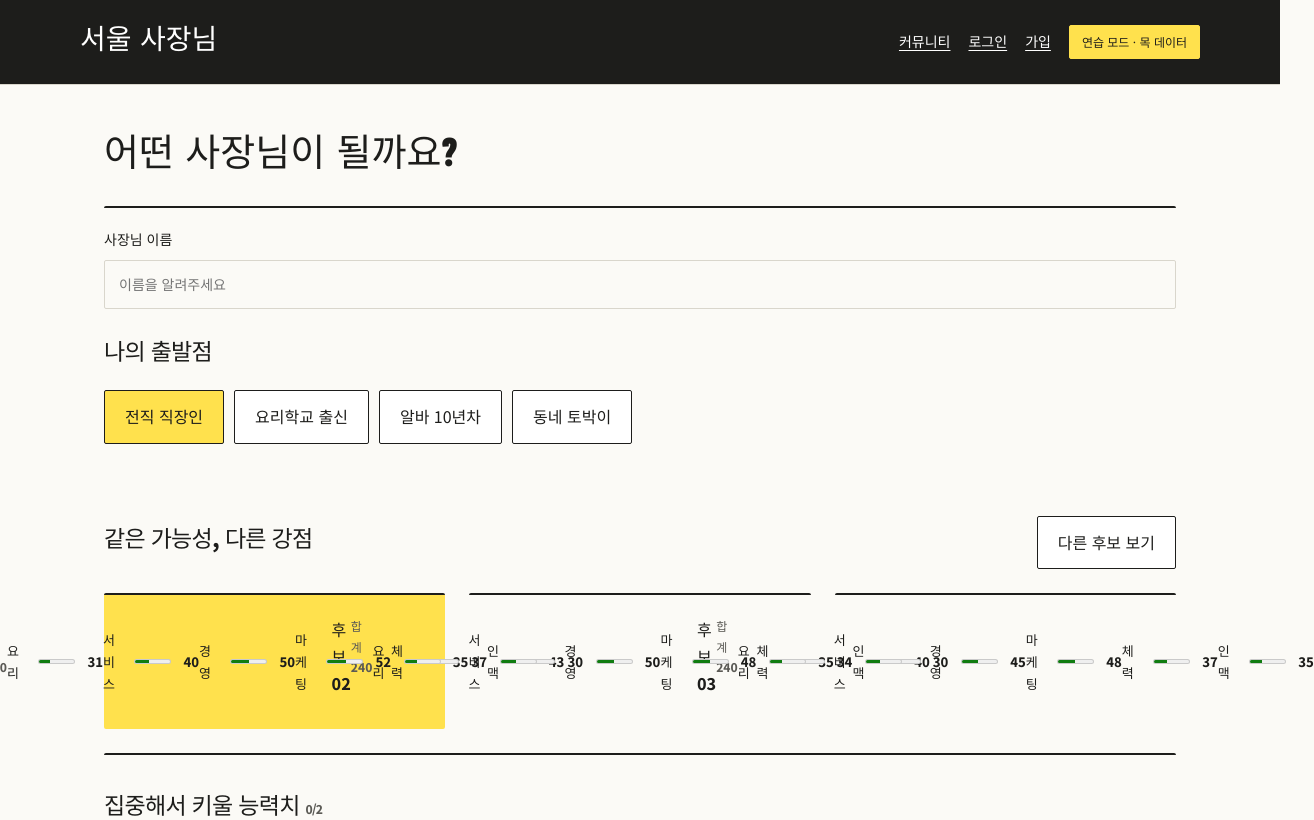
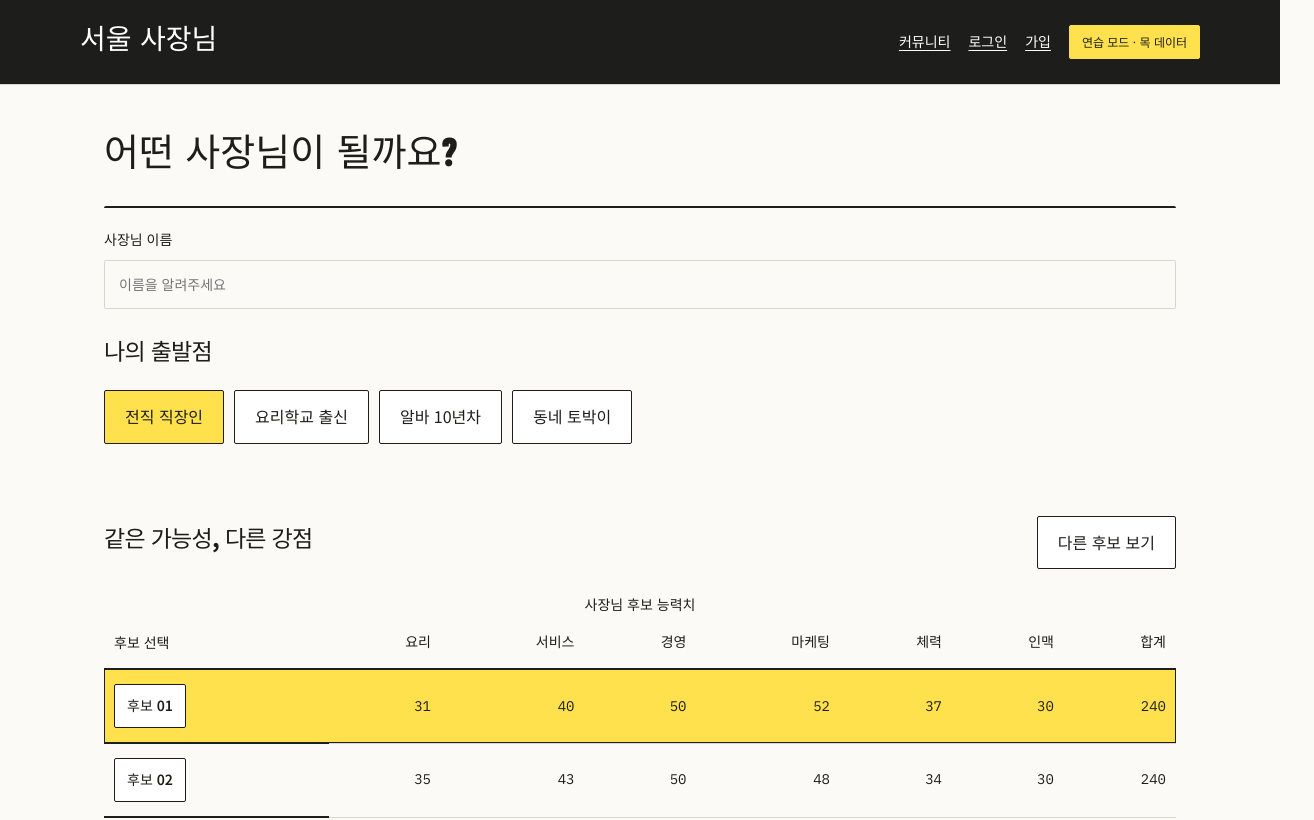
Before and after one commit to seah1006/seoul-startup-sim, a React (Vite) app in the folder frontend/: page /new in a window 1280 px wide. Shown: the top 820 px of the page, 1314 px wide, since content can reach past the window. Built offline with nearby package versions, Linux system fonts and the light colour scheme.

Commit message:
feat: 사장님 후보 능력치 비교표 구현

```diff
--- a/frontend/src/pages/NewOwner.tsx
+++ b/frontend/src/pages/NewOwner.tsx
@@ -76,26 +76,18 @@ export default function NewOwner() {
         <h2>같은 가능성, 다른 강점</h2>
         <button onClick={() => setSeed((s) => s + 1)}>다른 후보 보기</button>
       </div>
-      <div className="grid three">
-        {list.map((c, i) => (
-          <button
-            aria-pressed={choice === c.candidateId}
-            className={`card candidate ${choice === c.candidateId ? 'selected' : ''}`}
-            onClick={() => setChoice(c.candidateId)}
-            key={c.candidateId}
-          >
-            <h3>
-              후보 0{i + 1} <small>합계 {c.total}</small>
-            </h3>
-            {Object.entries(c.stats).map(([s, v]) => (
-              <div className="stat" key={s}>
-                <span>{statLabels[s as Stat]}</span>
-                <meter min="0" max="100" value={v} />
-                <b>{v}</b>
-              </div>
-            ))}
-          </button>
-        ))}
+      <div className="table-scroll">
+        <table className="candidate-table">
+          <caption>사장님 후보 능력치</caption>
+          <thead><tr><th scope="col">후보 선택</th>{Object.values(statLabels).map(label => <th scope="col" key={label}>{label}</th>)}<th scope="col">합계</th></tr></thead>
+          <tbody>{list.map((c, i) => (
+            <tr key={c.candidateId} className={choice === c.candidateId ? 'selected' : ''}>
+              <th scope="row"><button aria-pressed={choice === c.candidateId} onClick={() => setChoice(c.candidateId)}>후보 0{i + 1}</button></th>
+              {(Object.keys(statLabels) as Stat[]).map(stat => <td key={stat}>{c.stats[stat]}</td>)}
+              <td>{c.total}</td>
+            </tr>
+          ))}</tbody>
+        </table>
       </div>
       <section className="card">
         <h2>
```
